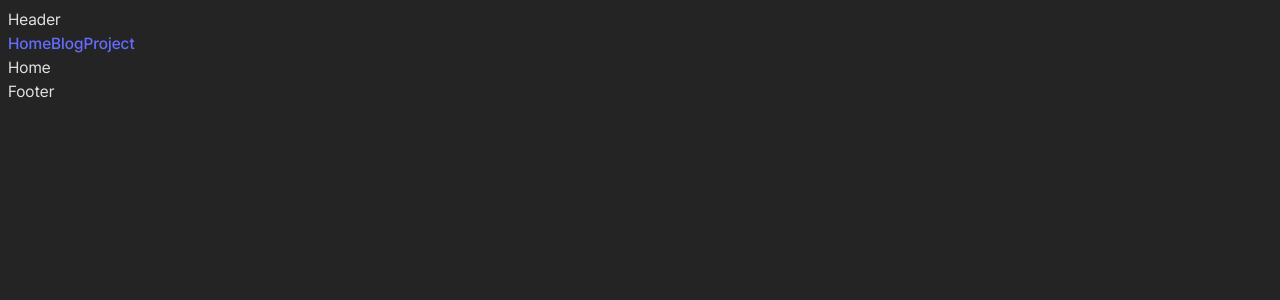
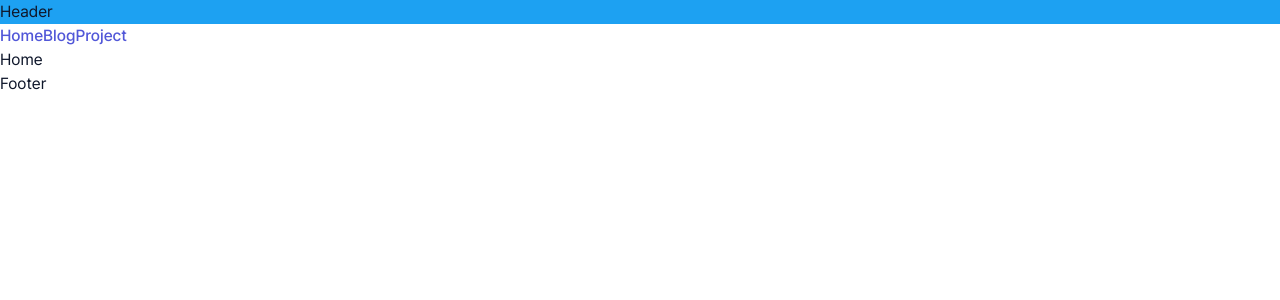
Before and after one commit to min06150315/min06150315.github.io, a React (Vite) app: page / in a window 1280 px wide. Shown: the top 300 px of the page. Built offline with nearby package versions, Linux system fonts and the light colour scheme.

Commit message:
Tailwind CSS 세팅

```diff
--- a/src/components/layout/Header.tsx
+++ b/src/components/layout/Header.tsx
@@ -2,12 +2,12 @@ import { Link } from 'react-router-dom';
 
 function Header() {
   return (
-    <>
-      <div>Header</div>
+    <header>
+      <div className="bg-brand">Header</div>
       <Link to="/">Home</Link>
       <Link to="/Blog">Blog</Link>
       <Link to="/Project">Project</Link>
-    </>
+    </header>
   );
 }
 
--- a/src/styles/index.css
+++ b/src/styles/index.css
@@ -1,30 +1,29 @@
+@import 'tailwindcss';
+@import './theme.css';
+@import 'tw-animate-css';
+
+@layer base {
+  body {
+    -webkit-font-smoothing: antialiased;
+    -moz-osx-font-smoothing: grayscale;
+
+    color: var(--color-slate-900);
+
+    font-family: 'Pretendard', sans-serif;
+  }
+}
+
 @font-face {
   font-family: 'Pretendard';
   src: url('@/assets/fonts/pretendard/PretendardVariable.woff2')
     format('woff2-variations');
 }
 
-:root {
-  font-family: 'Pretendard', system-ui, Avenir, Helvetica, Arial, sans-serif;
-  line-height: 1.5;
-  font-weight: 400;
-
-  color-scheme: light dark;
-  color: rgba(255, 255, 255, 0.87);
-  background-color: #242424;
-
-  font-synthesis: none;
-  text-rendering: optimizeLegibility;
-  -webkit-font-smoothing: antialiased;
-  -moz-osx-font-smoothing: grayscale;
-}
-
-
 a {
   font-weight: 500;
-  color: #646cff;
+  color: #5157d8;
   text-decoration: inherit;
 }
 a:hover {
-  color: #535bf2;
+  color: #0f16a1;
 }
--- /dev/null
+++ b/src/styles/theme.css
@@ -0,0 +1,7 @@
+@theme {
+  --color-brand: #1da1f2;
+  --color-success: #10b981;
+  --color-error: #ef4444;
+
+  --font-sans: 'Pretendard', sans-serif;
+}
```
